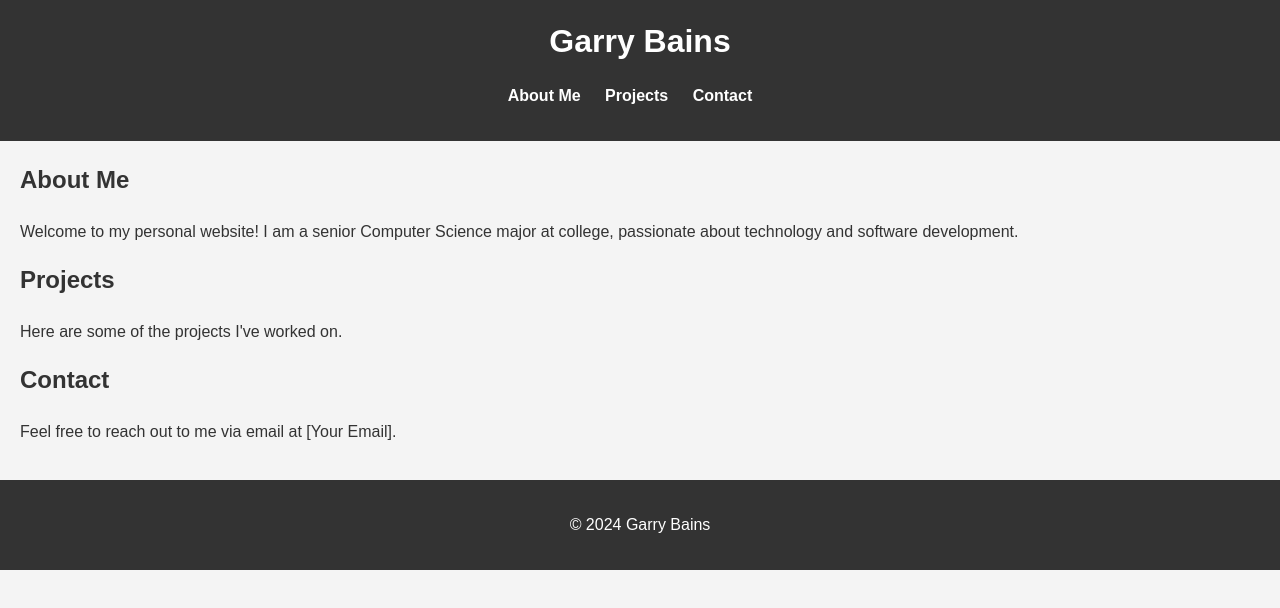
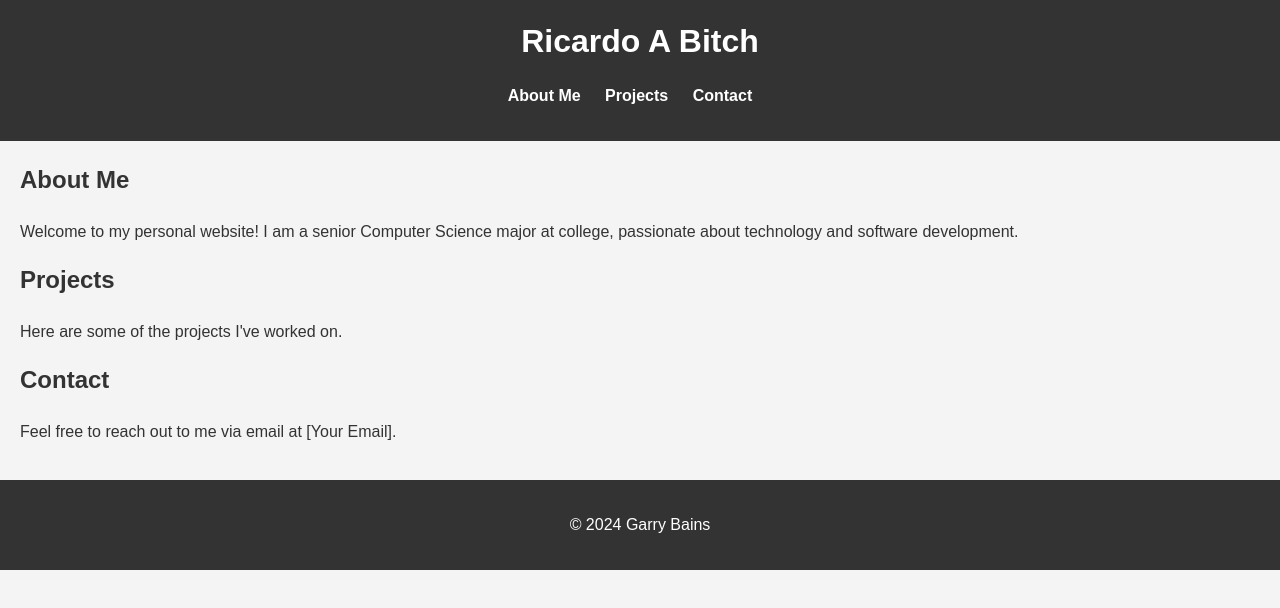
Before and after one commit to BainsGarry/GurkeeratBains, a plain HTML site: page index.html in a window 1280 px wide. Drawn offline with Linux system fonts and the light colour scheme.

Commit message:
Update 1.1

```diff
--- a/index.html
+++ b/index.html
@@ -3,13 +3,13 @@
 <head>
     <meta charset="UTF-8">
     <meta name="viewport" content="width=device-width, initial-scale=1.0">
-    <title>RICARDO A BITCH - Portfolio</title>
+    <title>Garry Bains - Portfolio</title>
     <link rel="stylesheet" href="styles.css">
 </head>
 <body>
 
     <header>
-        <h1>Garry Bains</h1>
+        <h1>Ricardo A Bitch</h1>
         <nav>
             <ul>
                 <li><a href="#about">About Me</a></li>
```
